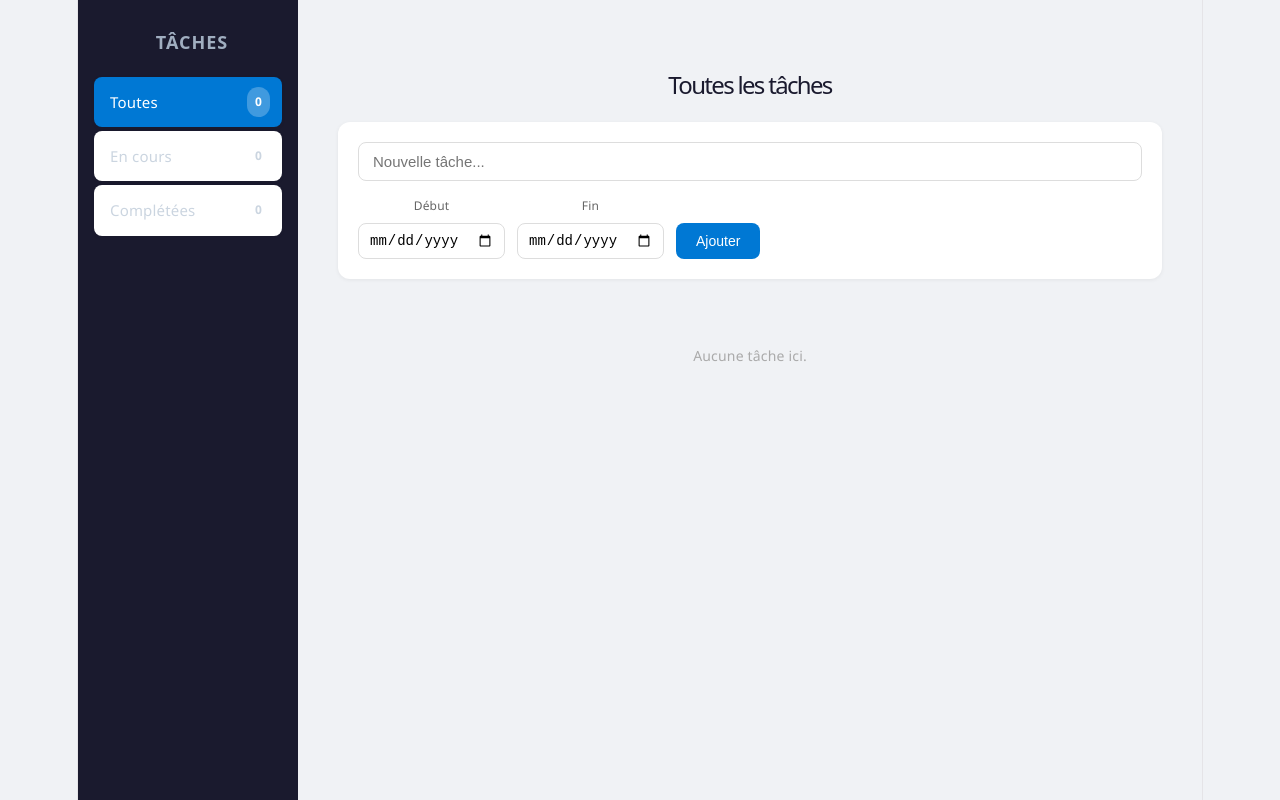
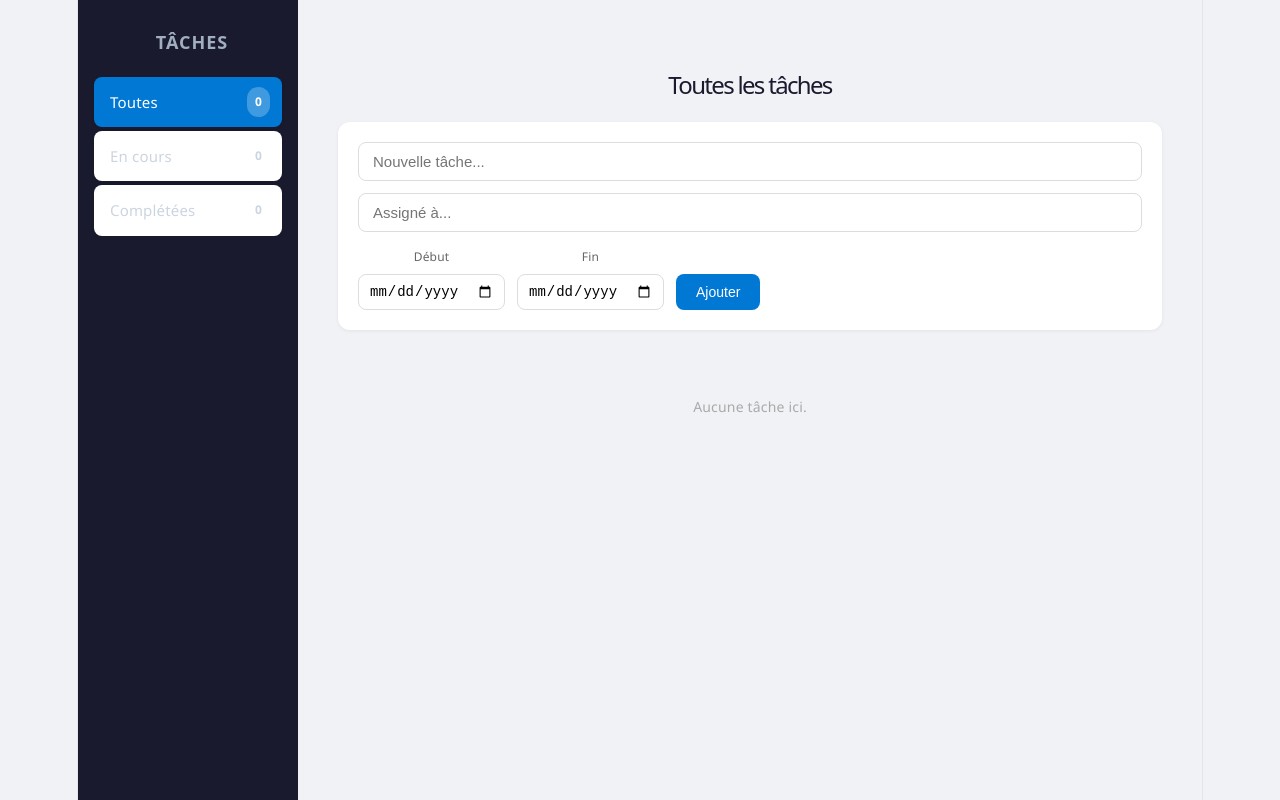
Before and after one commit to Christeven/todo-app, a React (Vite) app: page / in a window 1280 px wide. Built offline with nearby package versions, Linux system fonts and the light colour scheme.

Commit message:
feat: add assignee input with datalist autocomplete to add form

```diff
--- a/src/App.tsx
+++ b/src/App.tsx
@@ -116,14 +116,28 @@ function App() {
           {view === 'completed' && 'Tâches complétées'}
         </h1>
 
+        <datalist id="assignee-list">
+          {assigneeSuggestions.map(name => (
+            <option key={name} value={name} />
+          ))}
+        </datalist>
+
         {view !== 'completed' && (
           <div className="form-add">
             <input
               type="text"
               value={input}
               onChange={e => setValue(e.target.value)}
-              onKeyDown={e => e.key === 'Enter' && addTodo()}
+              onKeyDown={e => e.key === 'Enter' && input.trim() && assignee.trim() && addTodo()}
               placeholder="Nouvelle tâche..."
+              className="input-text"
+            />
+            <input
+              type="text"
+              list="assignee-list"
+              value={assignee}
+              onChange={e => setAssignee(e.target.value)}
+              placeholder="Assigné à..."
               className="input-text"
             />
             <div className="date-row">
@@ -135,7 +149,7 @@ function App() {
                 Fin
                 <input type="date" value={endDate} onChange={e => setEndDate(e.target.value)} />
               </label>
-              <button onClick={addTodo}>Ajouter</button>
+              <button onClick={addTodo} disabled={!input.trim() || !assignee.trim()}>Ajouter</button>
             </div>
           </div>
         )}
```
